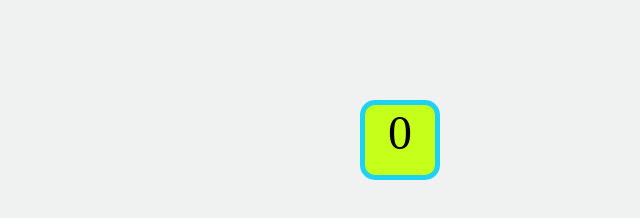
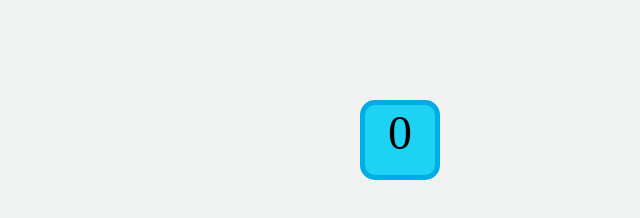
Before and after one commit to madisonfourmaux/madisonfourmaux.github.io, a plain HTML site: page projects/bouncing-box/index.html in a window 1280 px wide. Shown: the whole page, without its empty margins (640-1280 px from the left). Drawn offline with Linux system fonts and the light colour scheme.

```diff
--- a/projects/bouncing-box/index.html
+++ b/projects/bouncing-box/index.html
@@ -17,11 +17,11 @@
 			height: 70px;
 			top: 100px;
 			left: 0px;
-			background-color: rgb(198, 255, 26);
+			background-color: rgb(30,210,244);
 			border-style: solid;
 			border-width: 5px;
             border-radius: 15px;
-            border-color: rgb(30,210,244);
+            border-color: rgb(0, 172, 230);
 			font-size: 300%;
 			text-align: center;
 		}
```
